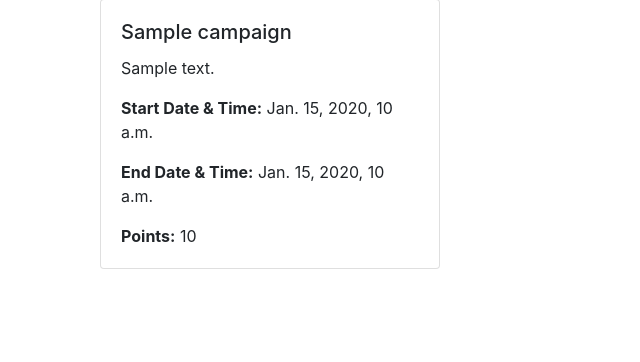
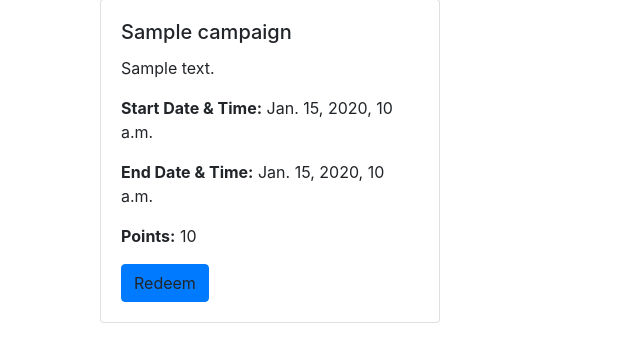
Before and after one commit to CSCI3356-Fall2024/Electronic-Eagles, a Django app: page /actions in a window 1280 px wide. Shown: the part 151-513 px from the top of the page, without its empty margins (0-640 px from the left). Run offline with Django 5.2, Linux system fonts and the light colour scheme; a user stored in the database is signed in; tables that the repository leaves empty hold one stand-in row (values such as "Sample post"); grey boxes marked "Sample" are stand-in pictures.

Commit message:
Redeem button

```diff
--- a/delivery3/app/templates/actions.html
+++ b/delivery3/app/templates/actions.html
@@ -14,6 +14,7 @@
                             <p class="card-text"><strong>Start Date & Time:</strong> {{ campaign.start_time }}</p>
                             <p class="card-text"><strong>End Date & Time:</strong> {{ campaign.end_time }}</p>
                             <p class="card-text"><strong>Points:</strong> {{ campaign.points }}</p>
+                            <a class="btn btn-primary">Redeem</a>
                         </div>
                     </div>
                 </div>
```
